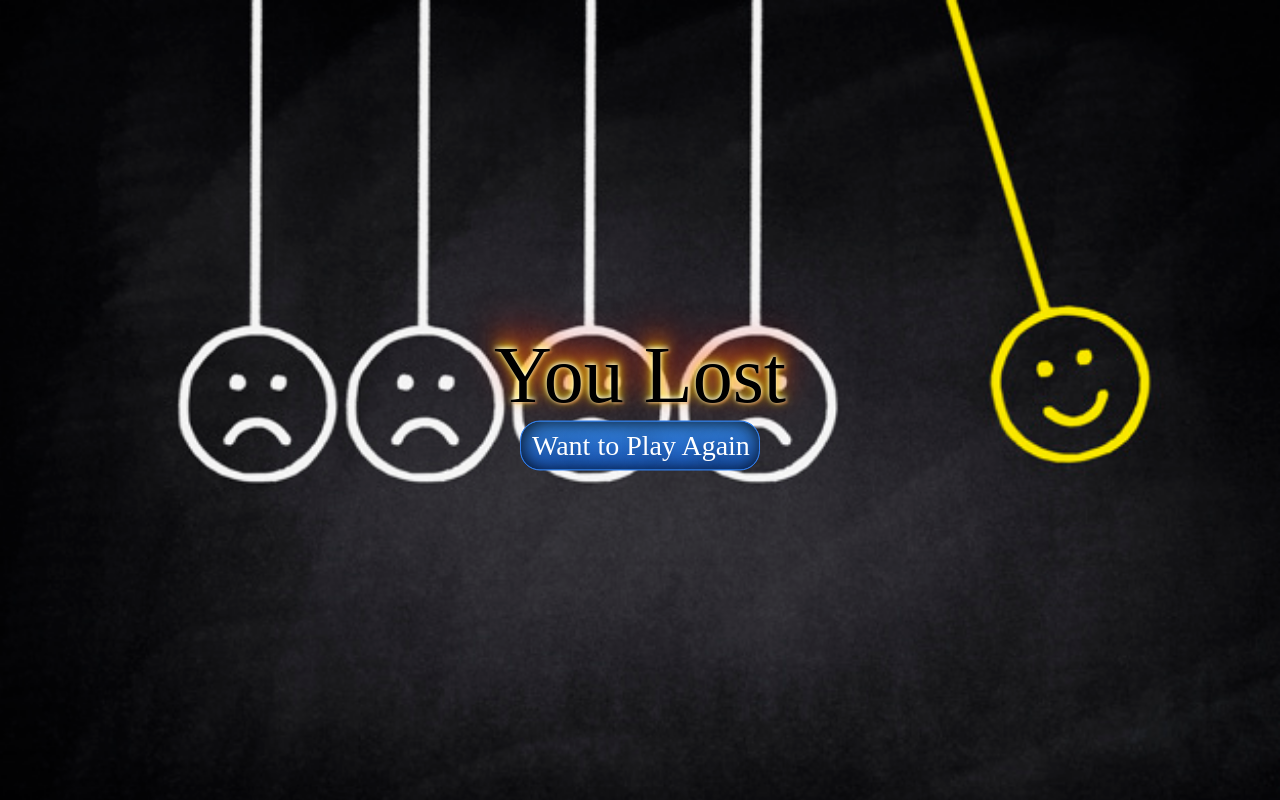
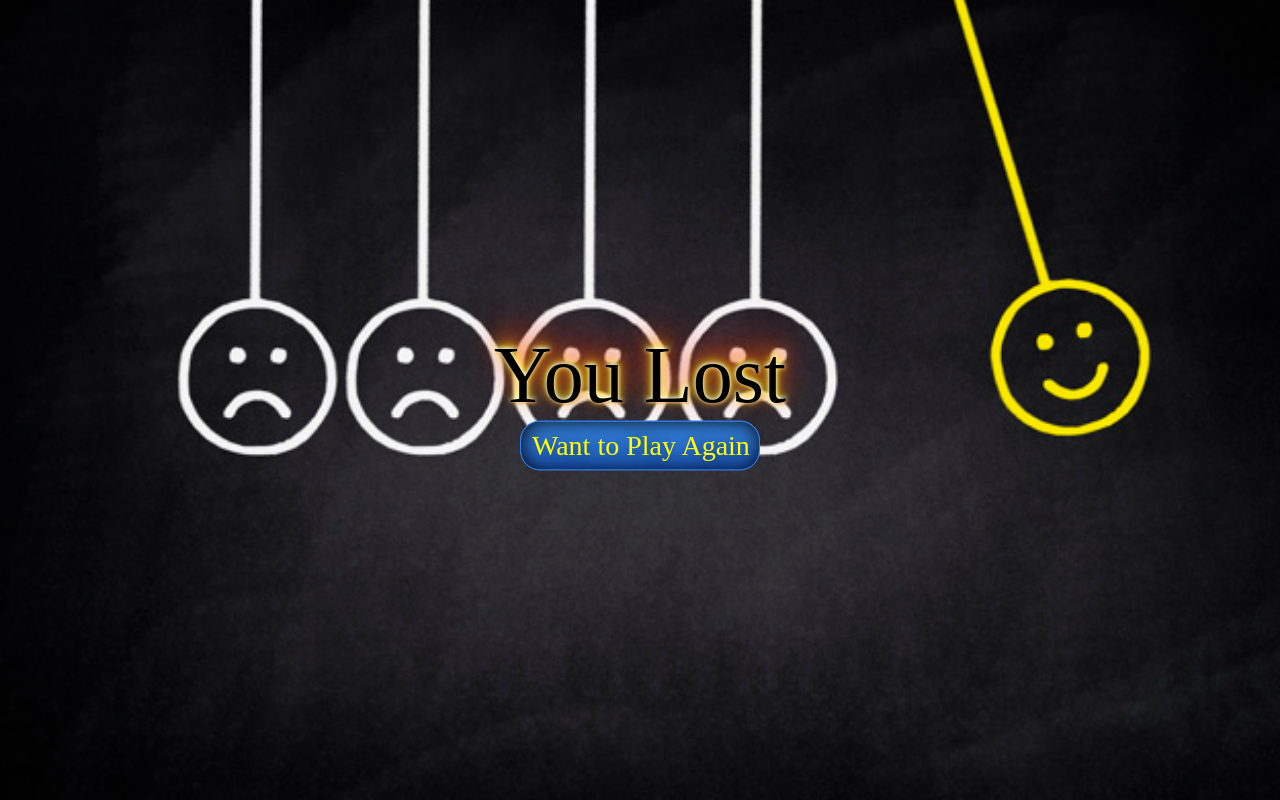
Before and after one commit to nagacharankumarreddy/Guess-The-Number, a plain HTML site: page lose.html in a window 1280 px wide. Drawn offline with Linux system fonts and the light colour scheme.

Commit message:
all fixed

```diff
--- a/game.js
+++ b/game.js
@@ -4,7 +4,7 @@ const $lives = document.getElementById("lives");
 
 var guessnumber = Math.floor(Math.random() * 100);
 console.log(guessnumber);
-var lives = 6;
+var lives = 5;
 var message;
 
 $submitbutton.onclick = () => {
--- a/lose.html
+++ b/lose.html
@@ -10,10 +10,13 @@
 
 <body>
 
-    <div class="lossdata">
-        <div class="greet">You Lost</div>
-        <div><input type="button" value="Want to Play Again" id="again" class="replay"></div>
-<script src="playagain.js"></script>
+        <div class="bg">
+            <div class="lossdata">
+                <div class="greet">You Lost</div>
+                <div><input type="button" value="Want to Play Again" id="again" class="replay" /></div>
+        <script src="playagain.js"></script>
+        </div>
+        </div>
 
 </body>
 
--- a/loss.css
+++ b/loss.css
@@ -1,10 +1,13 @@
-body{
-    background-image: url("./assets/sad.jpg");
-    background-repeat: no-repeat;
-    background-size: cover;
-    display: flex;
-    align-items: center;
-    justify-content: center;
+body,html{
+    height: 100%;
+    margin: 0;
+}
+.bg{
+background-image: url("./assets/sad.jpg");
+height: 100%;
+background-position: center;
+background-repeat: no-repeat;
+background-size: cover;
 }
 .lossdata{
     text-align: center;
@@ -30,9 +33,9 @@ body{
     -webkit-border-radius: 20px;
     -moz-border-radius: 20px;
     border-radius: 20px;
-    height:50px;
+    height: 50px;
     line-height: 10px;
-    color: #FFFFFF;
+    color: #ff0;
     font-family: Brush Script MT;
     width: 240px;
     font-size: 28px;
--- a/subgame.css
+++ b/subgame.css
@@ -1,6 +1,6 @@
 .container{
     background-color: #4816ff;
-    background-image: url(assets/bg2.jpg);
+    background-image: url(assets/subgamebg.png);
     background-image: -webkit-linear-gradient();
     background-size: cover;
     display: flex;
@@ -32,7 +32,7 @@ font-style: normal;
 font-variant: normal;
 text-transform: none;
 color: #FFFFFF;
-background: rgba(0,0,0,0.2);
+
 text-shadow: #290303 3px 5px 2px;
 }
 .inpnum {
--- a/win.css
+++ b/win.css
@@ -1,10 +1,14 @@
-body{
+body,html{
+        height: 100%;
+        margin: 0;
+}
+.bg{
     background-image: url("./assets/won.jpg");
-    background-repeat: no-repeat;
-    background-size: cover;
-    display: flex;
-    align-items: center;
-    justify-content: center;
+
+  height: 100%;
+  background-position: center;
+  background-repeat: no-repeat;
+  background-size: cover;
 }
 .wondata{
     text-align: center;
```
Also changed, not shown: subgame.html (+1 -1 lines), win.html (+6 -4 lines), 2 other files.
